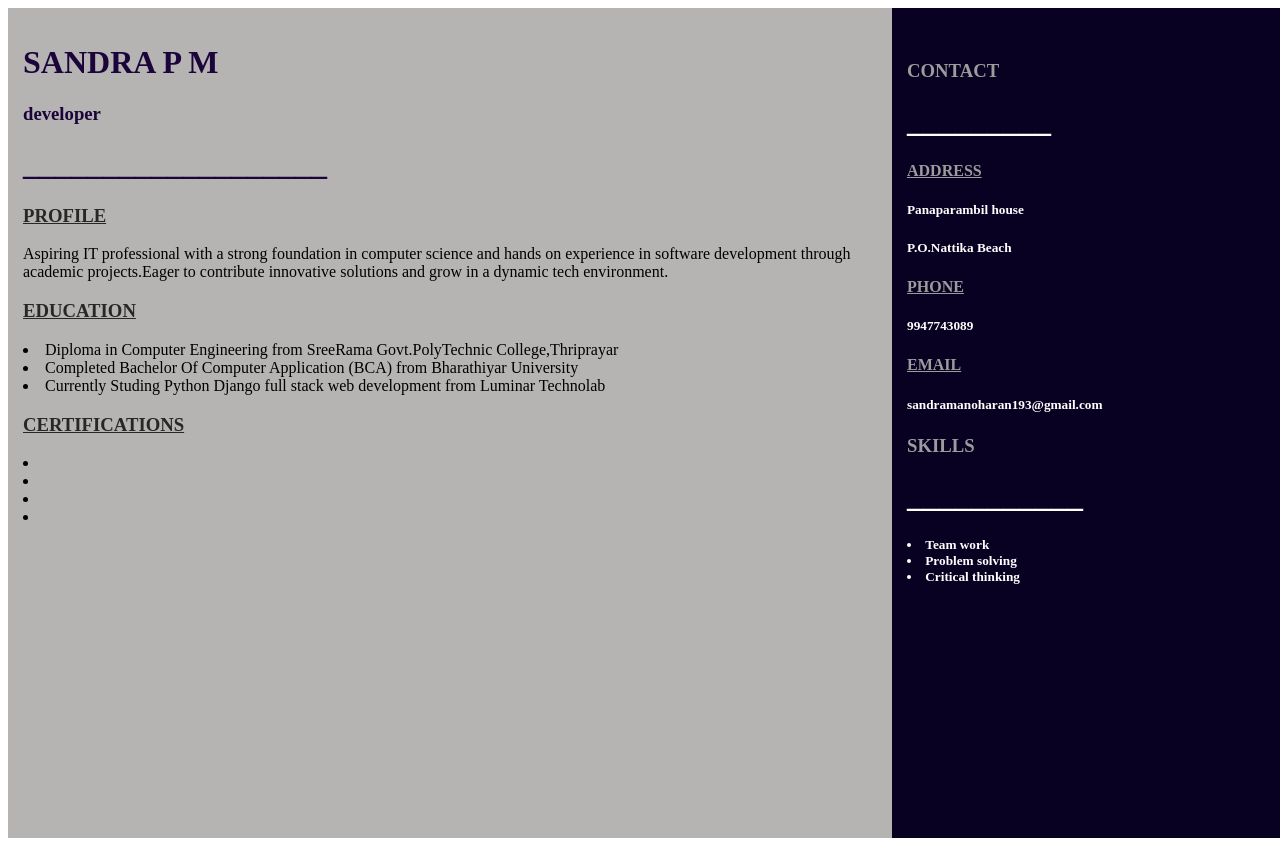
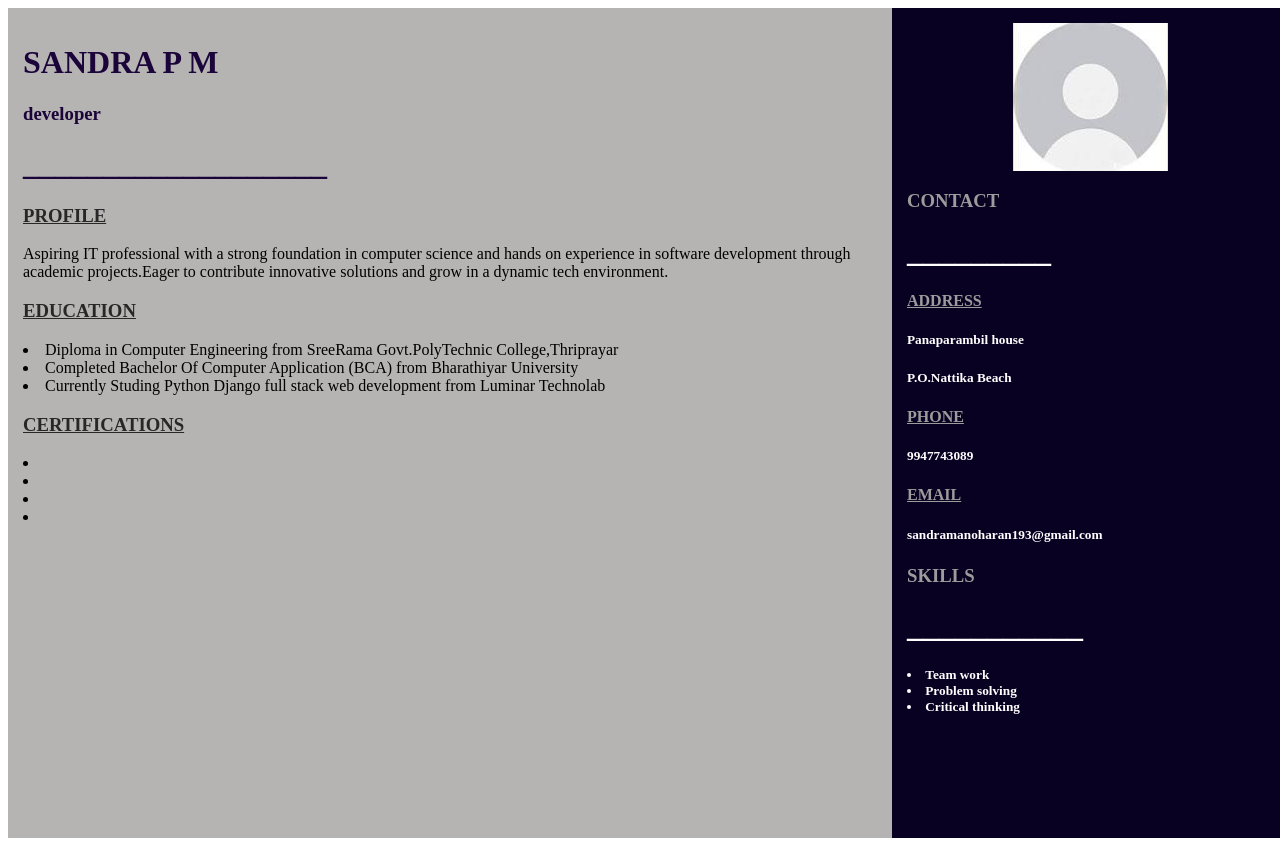
Before and after one commit to Sandra-pm1/Resume, a plain HTML site: page index.html in a window 1280 px wide. Drawn offline with Linux system fonts and the light colour scheme.

Commit message:
profile photo added

```diff
--- a/style.css
+++ b/style.css
@@ -30,5 +30,7 @@ body{
     color: rgb(107, 106, 106);
 }
 .images{
-    border-radius: 10px;
+    display: flex;
+    justify-content: center;
+
 }
```
Also changed, not shown: images/download.jfif (added).
